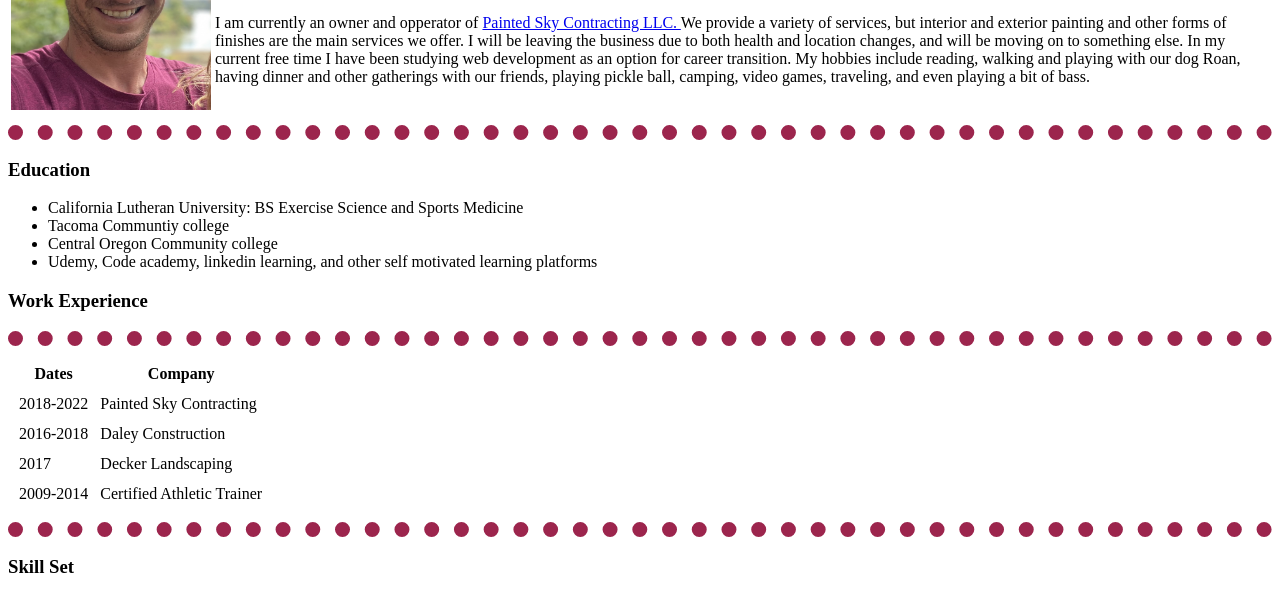
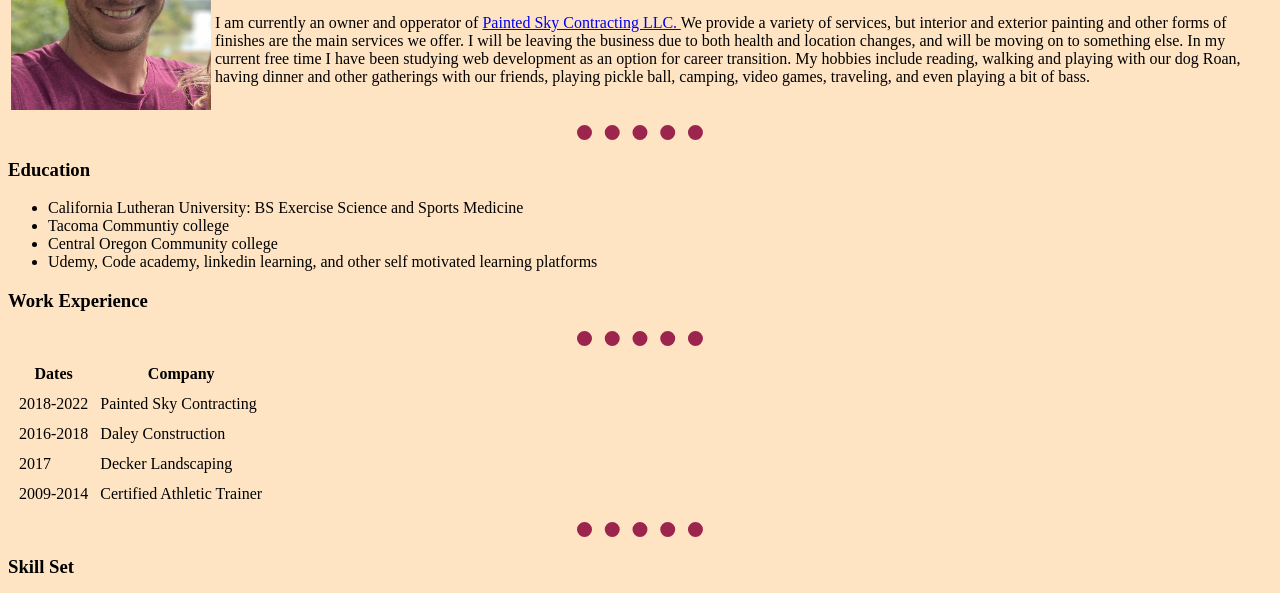
Before and after one commit to TheJakeMarshall51/Personal-Page, a plain HTML site: page index.html in a window 1280 px wide. Shown: the part 176-769 px from the top of the page. Drawn offline with Linux system fonts and the light colour scheme.

Commit message:
Add files via upload

```diff
--- a/index.html
+++ b/index.html
@@ -6,13 +6,15 @@
     <meta name="viewport" content="width=device-width, initial-scale=1.0"> <!--sets what viewer sees to = screen width, will change with device, and sets initial zoom to 1.0-->
     <title>Jakes Personal Page</title>
     <style>
-        hr { border-style: dotted none none;
+        hr {
+            border-style: dotted none none;
             border-width: 15px;
             border-color: #9C254D;
+            width: 10%;
         }
     </style>
 </head>
-<body style = "background-color": bisque;">
+<body style = "background-color: bisque;">
     <table>
         <tr>
           <td><img src = "profile image.jpg" height="275" width = "200" alt = "Jakes profile picture"></td>
```
